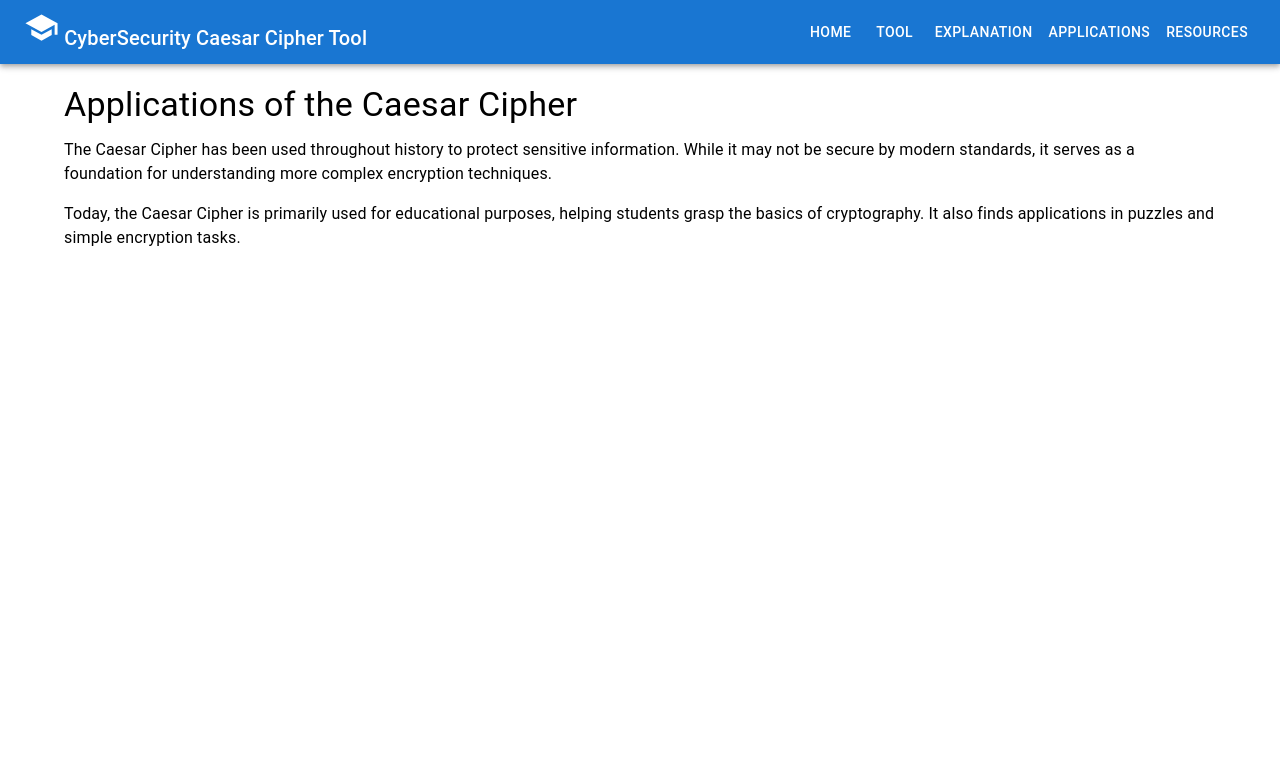
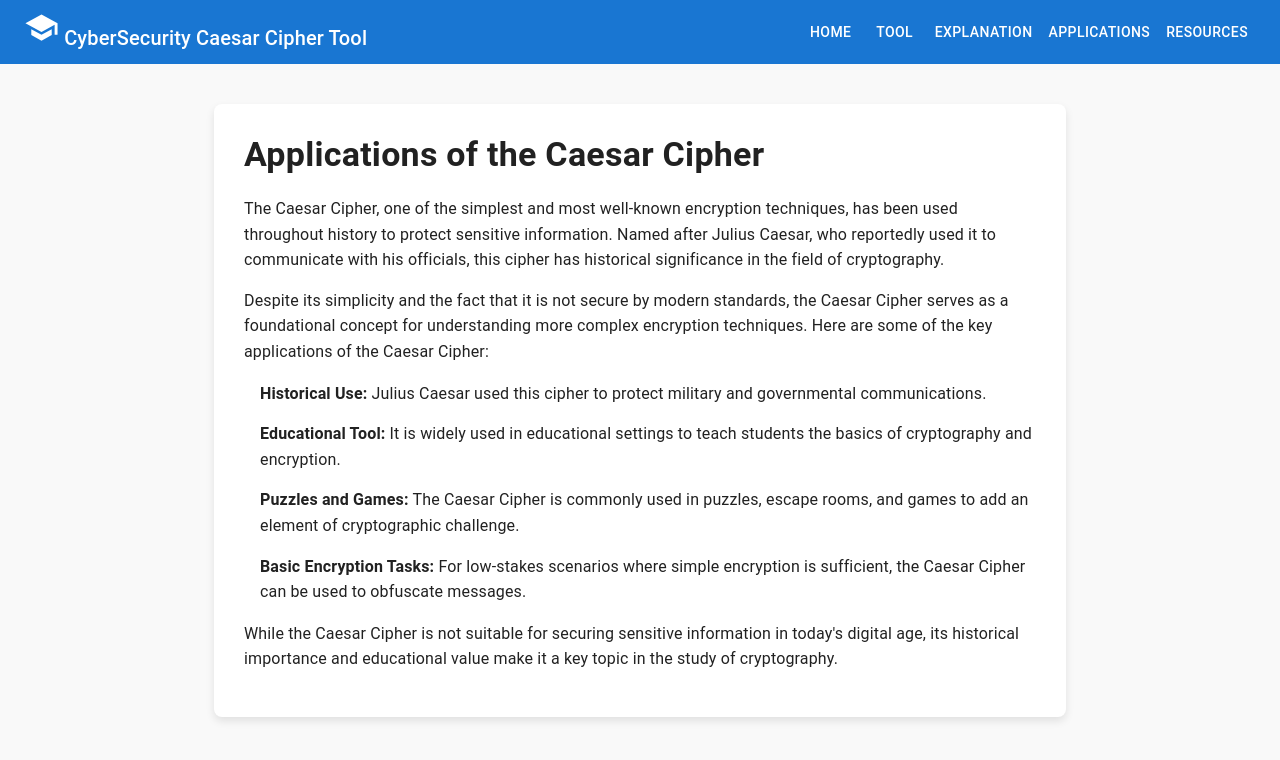
Before and after one commit to Varsha333175/caesar-cipher-tool, a React (Create React App) app: page /caesar-cipher-tool/applications in a window 1280 px wide. Shown: the top 760 px of the page. Built offline with nearby package versions, Linux system fonts and the light colour scheme.

Commit message:
application changed

```diff
--- a/package.json
+++ b/package.json
@@ -14,8 +14,11 @@
     "axios": "^1.7.2",
     "react": "^18.3.1",
     "react-dom": "^18.3.1",
+    "react-markdown": "^9.0.1",
     "react-router-dom": "^6.25.1",
     "react-scripts": "5.0.1",
+    "react-syntax-highlighter": "^15.5.0",
+    "remark-gfm": "^4.0.0",
     "styled-components": "^6.1.12",
     "web-vitals": "^2.1.4"
   },
--- a/src/components/Applications.js
+++ b/src/components/Applications.js
@@ -1,21 +1,69 @@
 import React from 'react';
-import { Container, Typography } from '@mui/material';
+import { Container, Typography, Box, Paper } from '@mui/material';
 import styled from '@emotion/styled';
 
-const ApplicationsContainer = styled.div`
-  padding: 20px;
+const ApplicationsContainer = styled(Box)`
+  padding: 40px;
+  background-color: #f9f9f9;
+  min-height: 100vh;
+`;
+
+const ContentBox = styled(Paper)`
+  padding: 30px;
+  background-color: #fff;
+  box-shadow: 0 4px 8px rgba(0, 0, 0, 0.1);
+  border-radius: 8px;
+`;
+
+const HeaderTypography = styled(Typography)`
+  font-weight: bold;
+  margin-bottom: 20px;
+`;
+
+const ParagraphTypography = styled(Typography)`
+  margin-bottom: 15px;
+  line-height: 1.6;
 `;
 
 const Applications = () => (
   <ApplicationsContainer>
-    <Container>
-      <Typography variant="h4" gutterBottom>Applications of the Caesar Cipher</Typography>
-      <Typography variant="body1" paragraph>
-        The Caesar Cipher has been used throughout history to protect sensitive information. While it may not be secure by modern standards, it serves as a foundation for understanding more complex encryption techniques.
-      </Typography>
-      <Typography variant="body1" paragraph>
-        Today, the Caesar Cipher is primarily used for educational purposes, helping students grasp the basics of cryptography. It also finds applications in puzzles and simple encryption tasks.
-      </Typography>
+    <Container maxWidth="md">
+      <ContentBox>
+        <HeaderTypography variant="h4" gutterBottom>
+          Applications of the Caesar Cipher
+        </HeaderTypography>
+        <ParagraphTypography variant="body1" paragraph>
+          The Caesar Cipher, one of the simplest and most well-known encryption techniques, has been used throughout history to protect sensitive information. Named after Julius Caesar, who reportedly used it to communicate with his officials, this cipher has historical significance in the field of cryptography.
+        </ParagraphTypography>
+        <ParagraphTypography variant="body1" paragraph>
+          Despite its simplicity and the fact that it is not secure by modern standards, the Caesar Cipher serves as a foundational concept for understanding more complex encryption techniques. Here are some of the key applications of the Caesar Cipher:
+        </ParagraphTypography>
+        <Box component="ul" pl={2}>
+          <li>
+            <ParagraphTypography variant="body1">
+              <strong>Historical Use:</strong> Julius Caesar used this cipher to protect military and governmental communications.
+            </ParagraphTypography>
+          </li>
+          <li>
+            <ParagraphTypography variant="body1">
+              <strong>Educational Tool:</strong> It is widely used in educational settings to teach students the basics of cryptography and encryption.
+            </ParagraphTypography>
+          </li>
+          <li>
+            <ParagraphTypography variant="body1">
+              <strong>Puzzles and Games:</strong> The Caesar Cipher is commonly used in puzzles, escape rooms, and games to add an element of cryptographic challenge.
+            </ParagraphTypography>
+          </li>
+          <li>
+            <ParagraphTypography variant="body1">
+              <strong>Basic Encryption Tasks:</strong> For low-stakes scenarios where simple encryption is sufficient, the Caesar Cipher can be used to obfuscate messages.
+            </ParagraphTypography>
+          </li>
+        </Box>
+        <ParagraphTypography variant="body1" paragraph>
+          While the Caesar Cipher is not suitable for securing sensitive information in today's digital age, its historical importance and educational value make it a key topic in the study of cryptography.
+        </ParagraphTypography>
+      </ContentBox>
     </Container>
   </ApplicationsContainer>
 );
```
Also changed, not shown: 1 other file (tests, documents, lock files or other folders).
